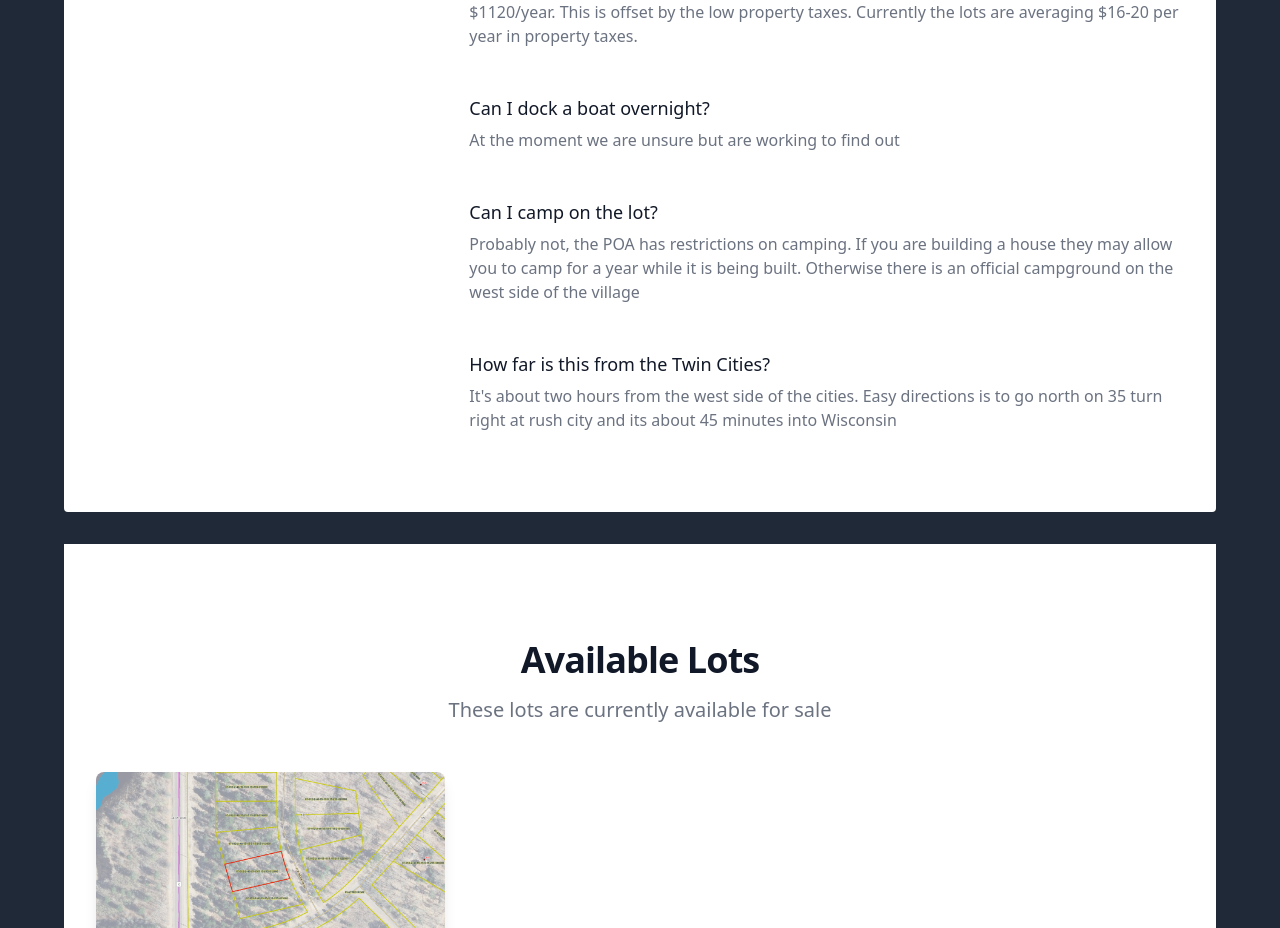
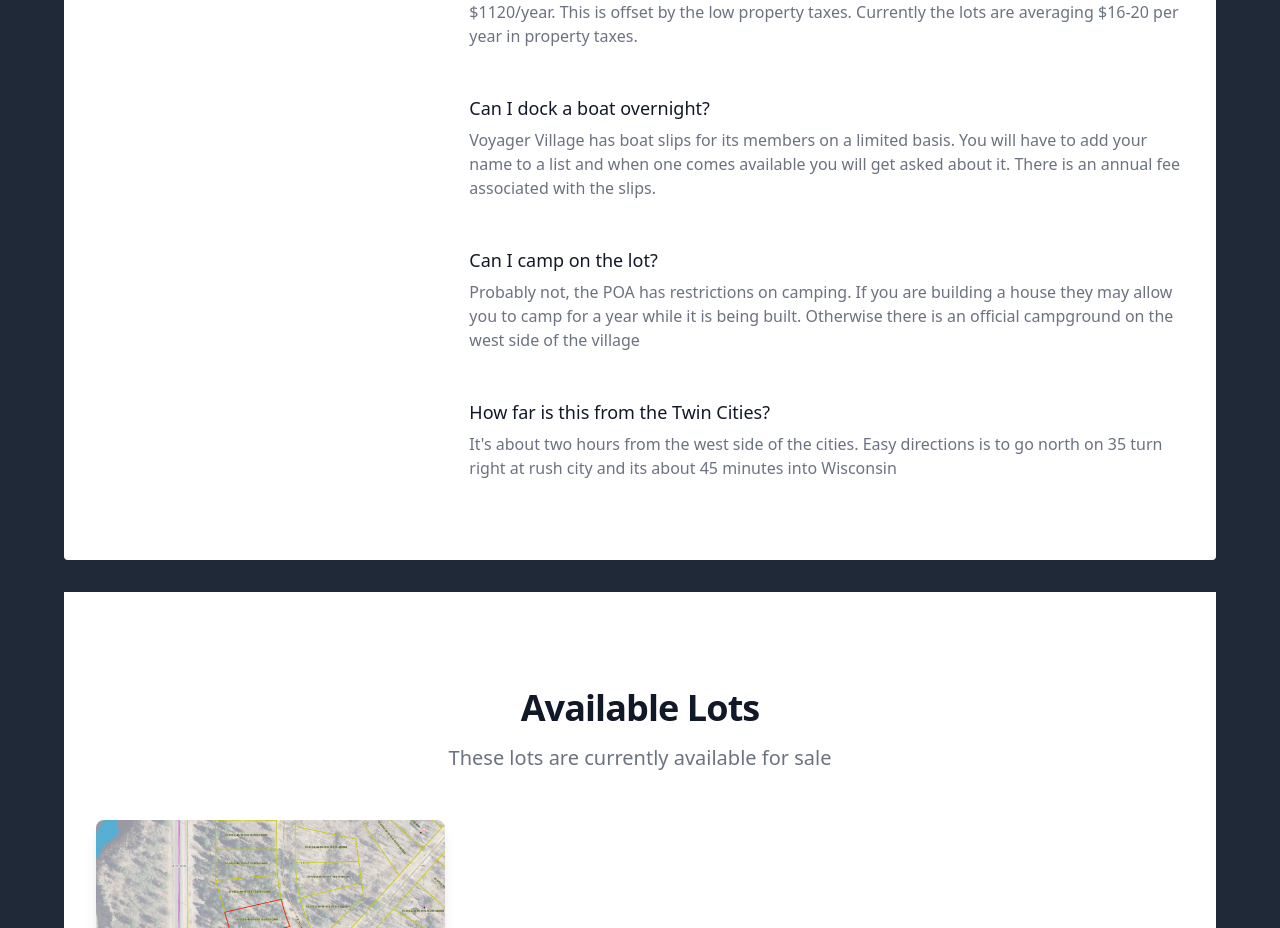
Before and after one commit to Pink-Marlin-Digital/voyager-village, a React (Create React App) app: page / in a window 1280 px wide. Shown: the part 3085-4013 px from the top of the page. Built offline with nearby package versions, Linux system fonts and the light colour scheme.

Commit message:
chore: boat Slip

```diff
--- a/src/Components/FAQ.tsx
+++ b/src/Components/FAQ.tsx
@@ -18,7 +18,8 @@ const faqs = [
   },
   {
     question: "Can I dock a boat overnight? ",
-    answer: "At the moment we are unsure but are working to find out",
+    answer:
+      "Voyager Village has boat slips for its members on a limited basis. You will have to add your name to a list and when one comes available you will get asked about it. There is an annual fee associated with the slips.",
   },
   {
     question: "Can I camp on the lot? ",
```
